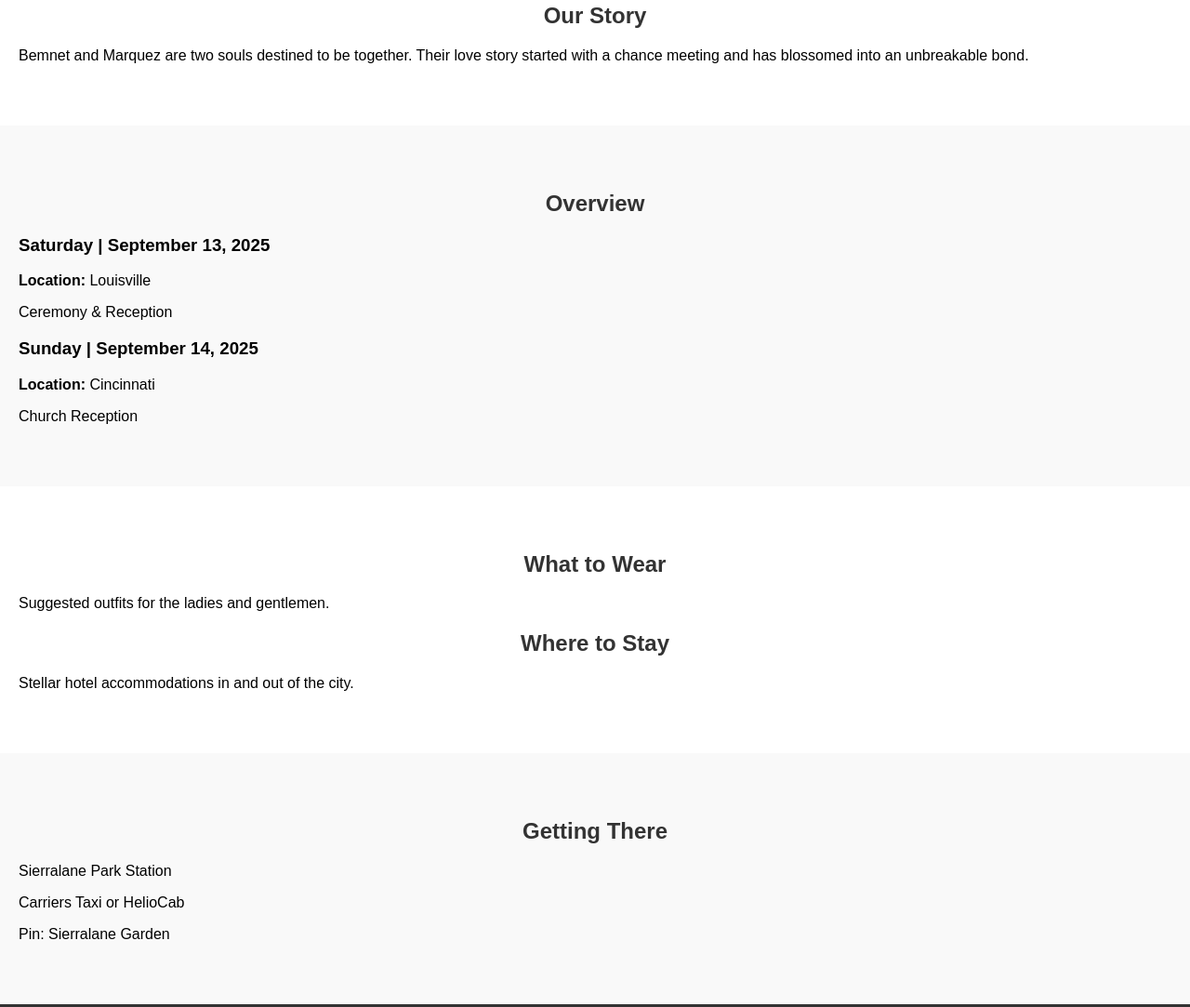
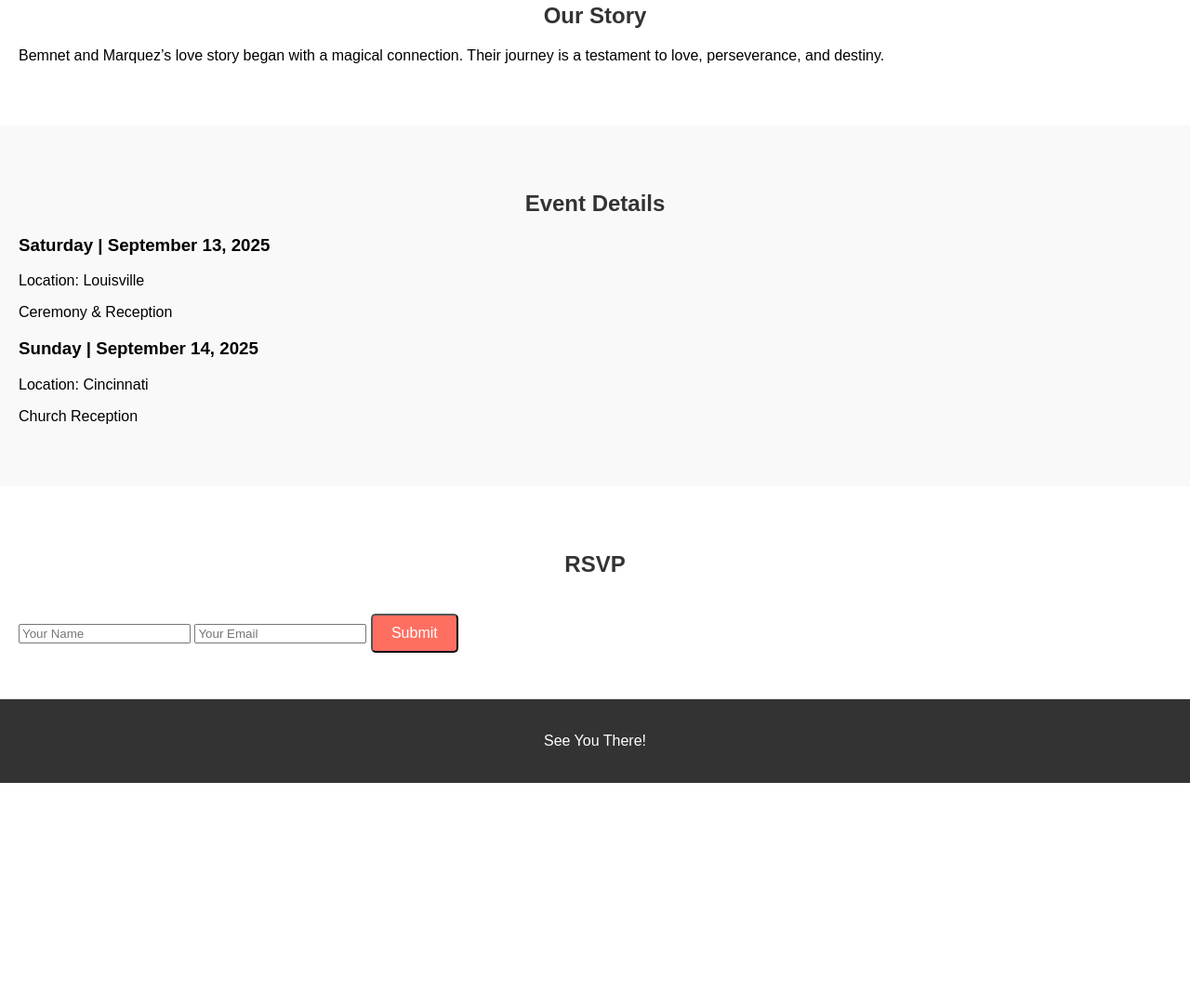
Before and after one commit to bemxquez/bemxquez, a plain HTML site: page index.html in a window 1280 px wide. Shown: the part 439-1522 px from the top of the page at 93% size. After the commit the page ends 1281 px from the top, so only its background shows below. Drawn offline with Linux system fonts and the light colour scheme; a script that the page names is missing.

Commit message:
Update index.html

```diff
--- a/index.html
+++ b/index.html
@@ -15,42 +15,32 @@
         </div>
     </header>
 
-    <section id="story" class="section">
+    <section id="our-story" class="section">
         <h2>Our Story</h2>
-        <p>
-            Bemnet and Marquez are two souls destined to be together. Their love story started
-            with a chance meeting and has blossomed into an unbreakable bond.
-        </p>
+        <p>Bemnet and Marquez’s love story began with a magical connection. Their journey is a testament to love, perseverance, and destiny.</p>
     </section>
 
-    <section id="overview" class="section">
-        <h2>Overview</h2>
-        <div class="events">
+    <section id="event-details" class="section">
+        <h2>Event Details</h2>
         <div class="event">
             <h3>Saturday | September 13, 2025</h3>
-                <p><strong>Location:</strong> Louisville</p>
+            <p>Location: Louisville</p>
             <p>Ceremony & Reception</p>
         </div>
         <div class="event">
             <h3>Sunday | September 14, 2025</h3>
-                <p><strong>Location:</strong> Cincinnati</p>
+            <p>Location: Cincinnati</p>
             <p>Church Reception</p>
-            </div>
         </div>
     </section>
 
-    <section id="details" class="section">
-        <h2>What to Wear</h2>
-        <p>Suggested outfits for the ladies and gentlemen.</p>
-        <h2>Where to Stay</h2>
-        <p>Stellar hotel accommodations in and out of the city.</p>
-    </section>
-
-    <section id="getting-there" class="section">
-        <h2>Getting There</h2>
-        <p>Sierralane Park Station</p>
-        <p>Carriers Taxi or HelioCab</p>
-        <p>Pin: Sierralane Garden</p>
+    <section id="rsvp" class="section">
+        <h2>RSVP</h2>
+        <form>
+            <input type="text" placeholder="Your Name" required>
+            <input type="email" placeholder="Your Email" required>
+            <button type="submit" class="btn">Submit</button>
+        </form>
     </section>
 
     <footer>
```
Lines whose indentation alone changed are shown as unchanged.
